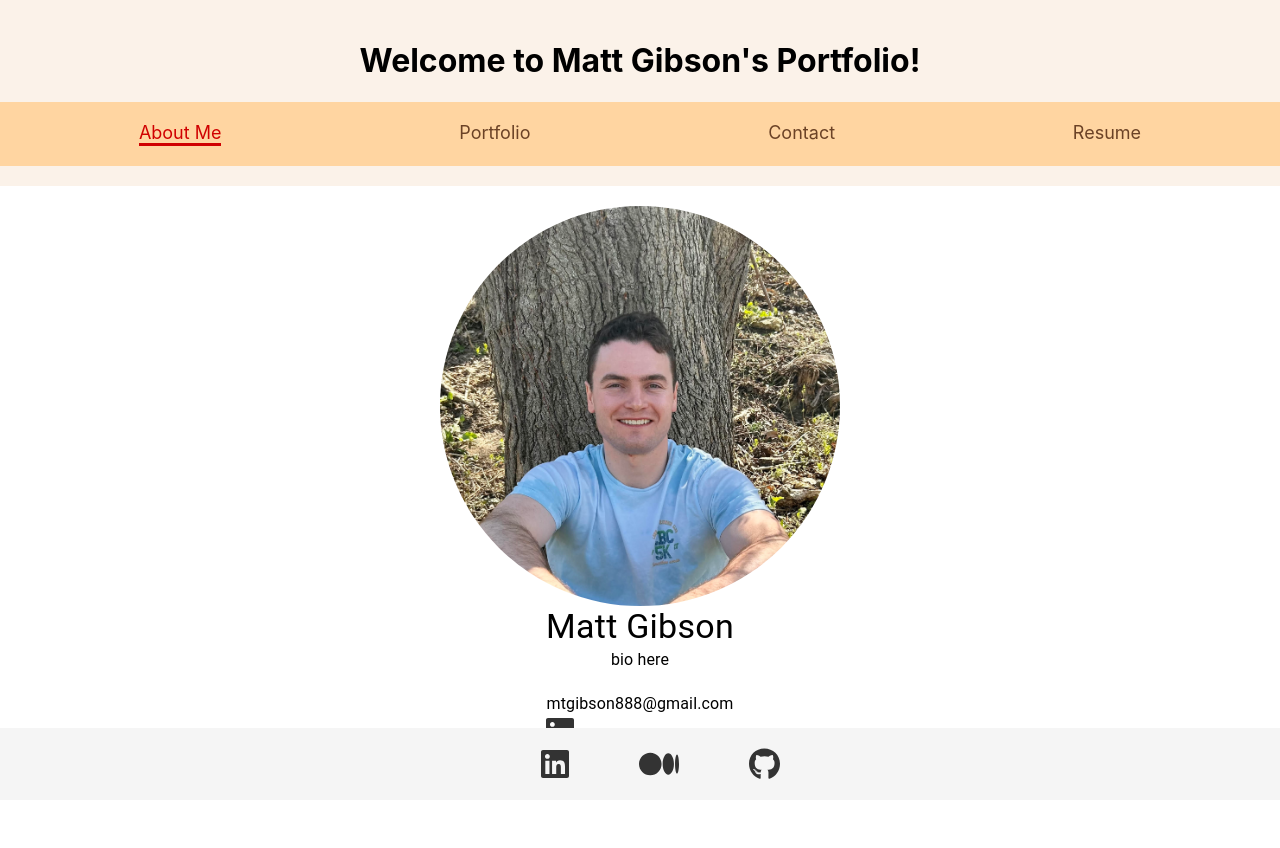
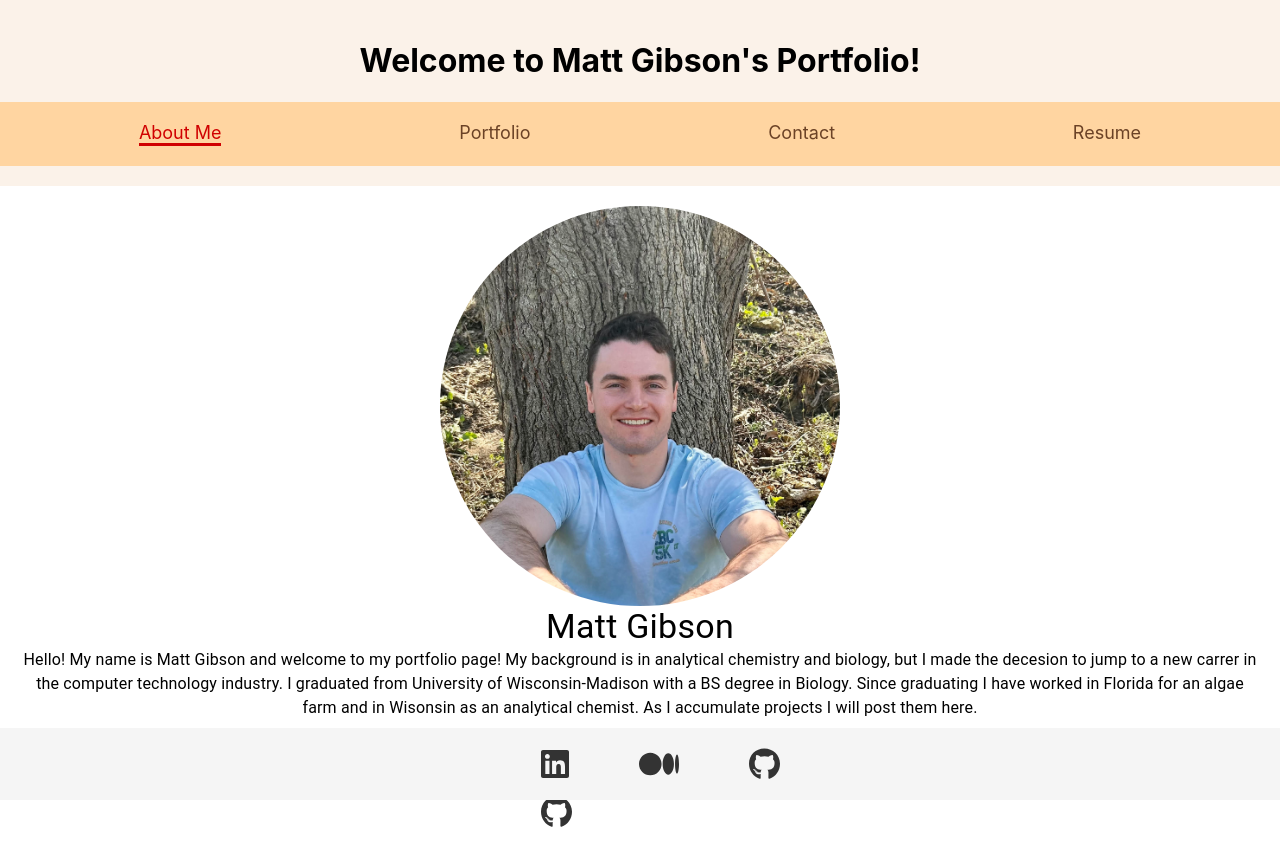
Before and after one commit to ohSweetWampum/react-portfolio, a React (Create React App) app: page / in a window 1280 px wide. Before the commit the page ends 800 px from the top, so only its background shows below. Built offline with nearby package versions, Linux system fonts and the light colour scheme.

Commit message:
added mailto:

```diff
--- a/src/pages/aboutPage.js
+++ b/src/pages/aboutPage.js
@@ -21,12 +21,18 @@ function About() {
       </Typography>
 
       <Typography className="bio" variant="body1">
-        bio here
+        Hello! My name is Matt Gibson and welcome to my portfolio page! My
+        background is in analytical chemistry and biology, but I made the
+        decesion to jump to a new carrer in the computer technology industry. I
+        graduated from University of Wisconsin-Madison with a BS degree in
+        Biology. Since graduating I have worked in Florida for an algae farm and
+        in Wisonsin as an analytical chemist. As I accumulate projects I will
+        post them here.
       </Typography>
 
       <div className="links-container">
         <Typography className="email" variant="body1">
-          mtgibson888@gmail.com
+          <a href="mailto:mtgibson888@gmail.com">mtgibson888@gmail.com</a>
         </Typography>
         <Box>
           <motion.div whileHover={{ scale: 1.1 }} whileTap={{ scale: 0.9 }}>
```
